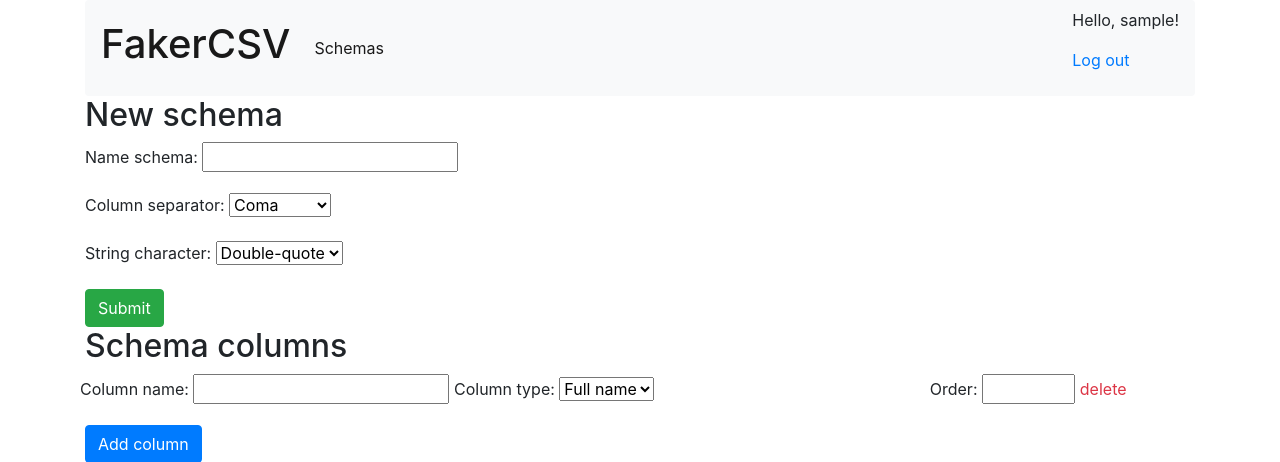
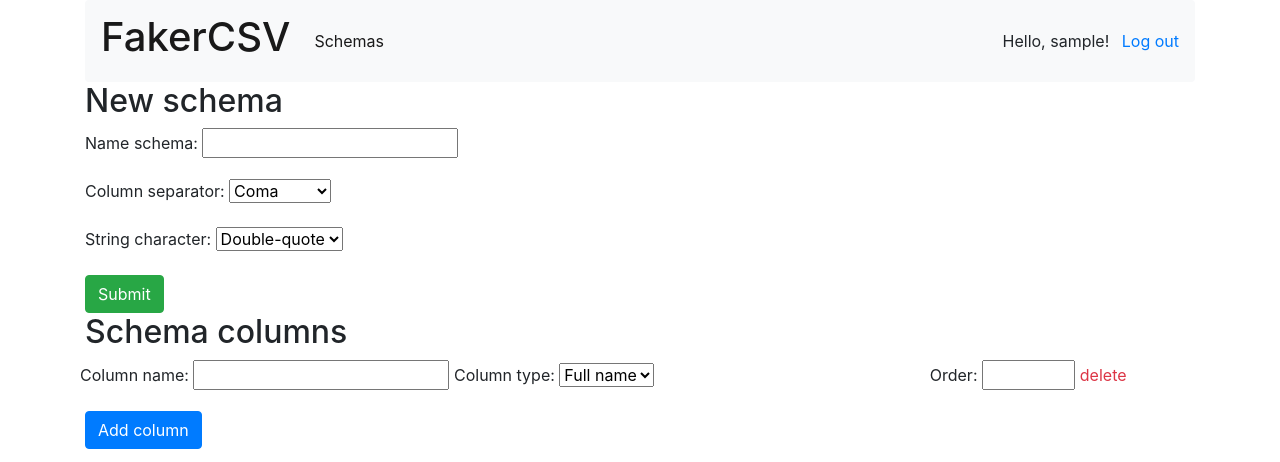
Before and after one commit to hito-de-jiro/FakeDataGenerator, a Django app: page /add/ in a window 1280 px wide. Shown: the top 462 px of the page. Run offline with Django 4.2, Linux system fonts and the light colour scheme; the visitor is signed in with stand-in values (Sample User, id 1); some libraries are stand-ins or nearby versions.

Commit message:
fix: correct header.html

```diff
--- a/app/fake_csv/templates/fake_csv/header.html
+++ b/app/fake_csv/templates/fake_csv/header.html
@@ -1,24 +1,20 @@
 <header>
     <nav class="navbar navbar-expand-lg navbar-light bg-light rounded">
         <a class="navbar-brand" href="{% url 'schema_list' %}"><h1>FakerCSV</h1></a>
-
         <div class="collapse navbar-collapse" id="navbar">
-
             <ul class="navbar-nav mr-auto">
                 <li class="nav-item active">
                     <a class="nav-link" href="{% url 'schema_list' %}">Schemas<span class="sr-only"></span></a>
                 </li>
             </ul>
-
-            <div class="my-2 my-md-0">
+            <div class="inline my-3 my-md-0">
                 {% if user.is_authenticated %}
-                    <p>Hello, {{ user.username }}!</p>
-                    <p><a href="{% url 'logout' %}">Log out</a></p>
+                    <span class="mr-sm-2">Hello, {{ user.username }}!</span>
+                    <a href="{% url 'logout' %}" class="my-2 my-sm-0">Log out</a>
                 {% else %}
                     <a href="{% url 'login' %}">Log In</a>
                 {% endif %}
             </div>
         </div>
     </nav>
-
 </header>
```
